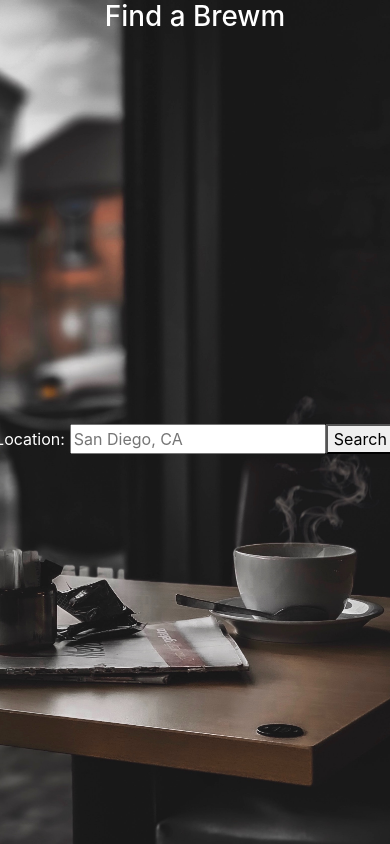
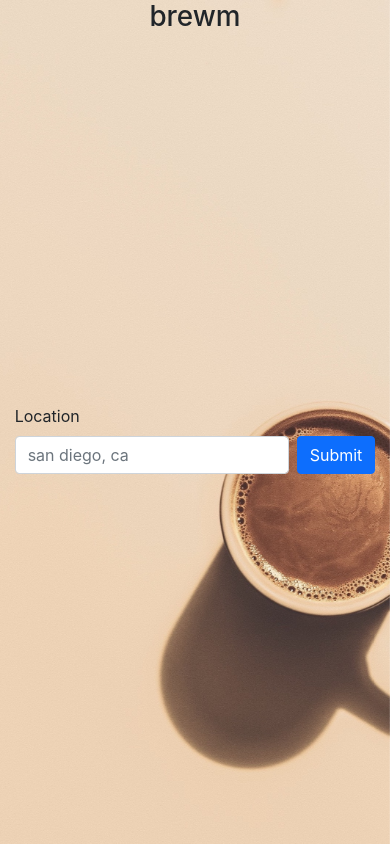
Before and after one commit to jyaymie/brewm, a React (Create React App) app: page / in a window 390 px wide. Built offline with nearby package versions, Linux system fonts and the light colour scheme.

Commit message:
Implement responsive design for the Cafes component

```diff
--- a/src/App.css
+++ b/src/App.css
@@ -11,6 +11,7 @@ body {
 	-moz-osx-font-smoothing: grayscale;
 	display: flex;
 	justify-content: center;
+	background-color:
 }
 
 header {
--- a/src/components/Cafes.css
+++ b/src/components/Cafes.css
@@ -1,37 +1,60 @@
 .cafes-header {
 	display: flex;
 	justify-content: space-between;
+	margin: 10px 0;
+}
+
+.header-text-container {
+	flex: 2;
+	margin: 0;
+	font-weight: bold;
+	color: black;
+}
+
+.header-text,
+.location-text {
+	margin: 0;
 }
 
 .location-text {
 	color: darkgoldenrod;
 }
 
-.filters-component,
-.search-link {
+.filters-container,
+.search-link-container {
+	flex: 2;
 	display: flex;
 	align-items: center;
 	margin: 0;
 }
 
-.search-link a:hover {
+.filters-container {
+	margin-left: 10px;
+}
+
+.search-link-container {
+	justify-content: flex-end;
+	margin-right: 10px;
+}
+
+.search-link-container a:hover {
 	background-color: transparent;
 	color: darkgoldenrod;
 }
 
 .search-icon {
+	color: black;
 	font-size: 1.5rem;
 }
 
 .results-container {
 	display: flex;
 	flex-direction: column;
-	width: 800px;
+	width: 100vw;
 }
 
 .result {
-	height: 400px;
-	width: 800px;
+	height: 25vh;
 	overflow: hidden;
 }
 
@@ -41,22 +64,23 @@
 	flex-direction: column;
 	justify-content: center;
 	align-items: flex-start;
-	height: 400px;
-	width: 800px;
-    padding: 0 10px;
+	height: 25vh;
+	width: 100vw;
+	padding: 0 10px;
 	z-index: 1;
 	line-height: 1.25;
 	overflow-wrap: break-word;
+	color: white;
 }
 
 .result-name {
-	font-size: 4rem;
+	font-size: 2.5rem;
 	font-weight: bold;
 }
 
 .result-distance {
-	font-size: 1.5rem;
-	margin: 0 3px;
+	font-size: 1rem;
+	margin: 0 1px;
 }
 
 .result-image {
@@ -64,8 +88,48 @@
 	background-position: center;
 	background-repeat: no-repeat;
 	background-size: cover;
-	height: 400px;
-	width: 800px;
+	height: 100%;
+	width: 100%;
 	filter: grayscale(1);
-	opacity: 40%;
 }
+
+/* Add a dark overlay to each cafe image. */
+.result-image:before {
+	content: '';
+	position: absolute;
+	left: 0;
+	right: 0;
+	top: 0;
+	bottom: 0;
+	background: rgba(0, 0, 0, 0.5);
+}
+
+/* -------------------------------------------------- DESKTOP STYLES */
+
+@media screen and (min-width: 768px) {
+	.result-text {
+		color: black;
+	}
+
+	a:hover .result-text,
+	a:visited:hover .result-text {
+		color: white;
+	}
+
+	.result-name {
+		font-size: 4rem;
+	}
+
+	.result-distance {
+		font-size: 1.5rem;
+		margin: 0 3px;
+	}
+
+	.result-image {
+		opacity: 40%;
+	}
+
+	.result-image:before {
+		background: rgba(0, 0, 0, 0);
+	}
+}
--- a/src/components/Cafes.js
+++ b/src/components/Cafes.js
@@ -12,13 +12,14 @@ function Cafes({ location, cafes, setCafes }) {
 	return (
 		<div>
 			<header className='cafes-header'>
-				<div className='filters-component'>
+				<div className='filters-container'>
 					<Filters location={location} setCafes={setCafes} />
 				</div>
-				<h1>
-					Brewms Near <span className='location-text'>{location}</span>
-				</h1>
-				<div className='search-link'>
+				<div className='header-text-container'>
+					<p className='header-text'>brewms near</p>
+					<p className='location-text'>{location}</p>
+				</div>
+				<div className='search-link-container'>
 					<Link to='/'>
 						<FaSearch className='search-icon' />
 					</Link>
--- a/src/components/Search.css
+++ b/src/components/Search.css
@@ -5,8 +5,9 @@
     width: 100vw;
     background-size: cover;
     background-repeat: no-repeat;
-    background-position: 80%;
-    color: white;
+    background-position: center;
+    background-attachment: fixed;
+
 }
 
 .search-form {
@@ -19,3 +20,8 @@
 .search-label {
 	margin-right: 5px;
 }
+
+.search-submit {
+    margin-top: 32px;
+    margin-left: 8px;
+}
--- a/src/components/Search.js
+++ b/src/components/Search.js
@@ -1,8 +1,9 @@
 import './Search.css';
-// Photo by <a href="https://unsplash.com/@nbo3?utm_source=unsplash&utm_medium=referral&utm_content=creditCopyText">TariQ instagram: nbo3</a> on <a href="https://unsplash.com/s/photos/cafe?utm_source=unsplash&utm_medium=referral&utm_content=creditCopyText">Unsplash</a>
-import backgroundImg from '../assets/search-background.jpg';
+// Photo by <a href="https://unsplash.com/@jckbck?utm_source=unsplash&utm_medium=referral&utm_content=creditCopyText">Jakub Dziubak</a> on <a href="https://unsplash.com/?utm_source=unsplash&utm_medium=referral&utm_content=creditCopyText">Unsplash</a>
+  import backgroundImage from '../assets/search-background.jpg';
 import { useState } from 'react';
 import { useNavigate } from 'react-router-dom';
+import { Form, Button } from 'react-bootstrap';
 
 function Search({ location, setLocation }) {
 	const [locationText, setLocationText] = useState(location);
@@ -19,26 +20,29 @@ function Search({ location, setLocation }) {
 	return (
 		<div
 			className='search-container'
-			style={{ backgroundImage: `url(${backgroundImg})`}}>
+			style={{ backgroundImage: `url(${backgroundImage})` }}>
 			<header>
-				<h1>Find a Brewm</h1>
+				<h1>brewm</h1>
 			</header>
-			<form onSubmit={handleSearchSubmit} className='search-form'>
-				<label htmlFor='location' className='search-label'>
-					Location:
-				</label>
-
-				<input
+			<Form onSubmit={handleSearchSubmit} className='search-form'>
+				<Form.Group>
+					<Form.Label htmlFor='location' className='search-label'>
+						Location
+					</Form.Label>
+					<Form.Control
 						type='text'
 						id='location'
-					placeholder='San Diego, CA'
+						placeholder='san diego, ca'
 						onChange={(e) => {
 							setLocationText(e.target.value);
 						}}
 						value={locationText}
 					/>
-				<button type='submit'>Search</button>
-			</form>
+				</Form.Group>
+				<Button type='submit' variant='primary' className='search-submit'>
+					Submit
+				</Button>
+			</Form>
 		</div>
 	);
 }
```
Also changed, not shown: src/assets/search-background.jpg. Lines whose indentation alone changed are shown as unchanged.
